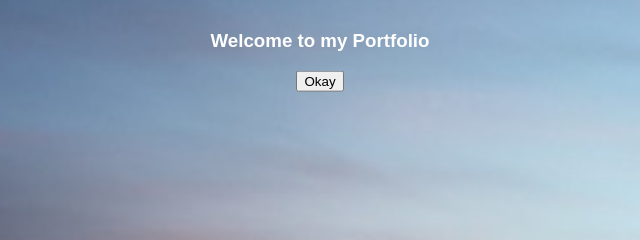
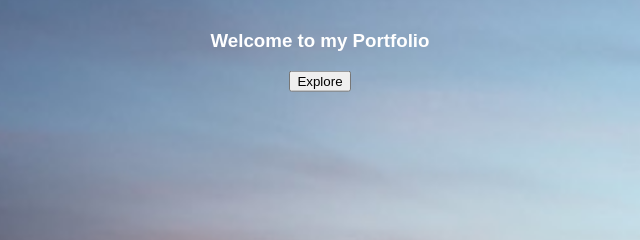
Before and after one commit to marikadicarlo/Portfolio, a plain HTML site: page index.html in a window 1280 px wide. Shown: the part 252-492 px from the top of the page, 320-960 px from the left. Drawn offline with Linux system fonts and the light colour scheme.

Commit message:
Edit html button and README edit

```diff
--- a/index.html
+++ b/index.html
@@ -13,7 +13,7 @@
     <div class="hero-text">
         <h1 style="font-size:50px">Marika Di Carlo</h1>
         <h3>Welcome to my Portfolio</h3>
-        <button>Okay</button>
+        <button>Explore</button>
     </div>
     </div>
 </html>
```
Also changed, not shown: README.md.
